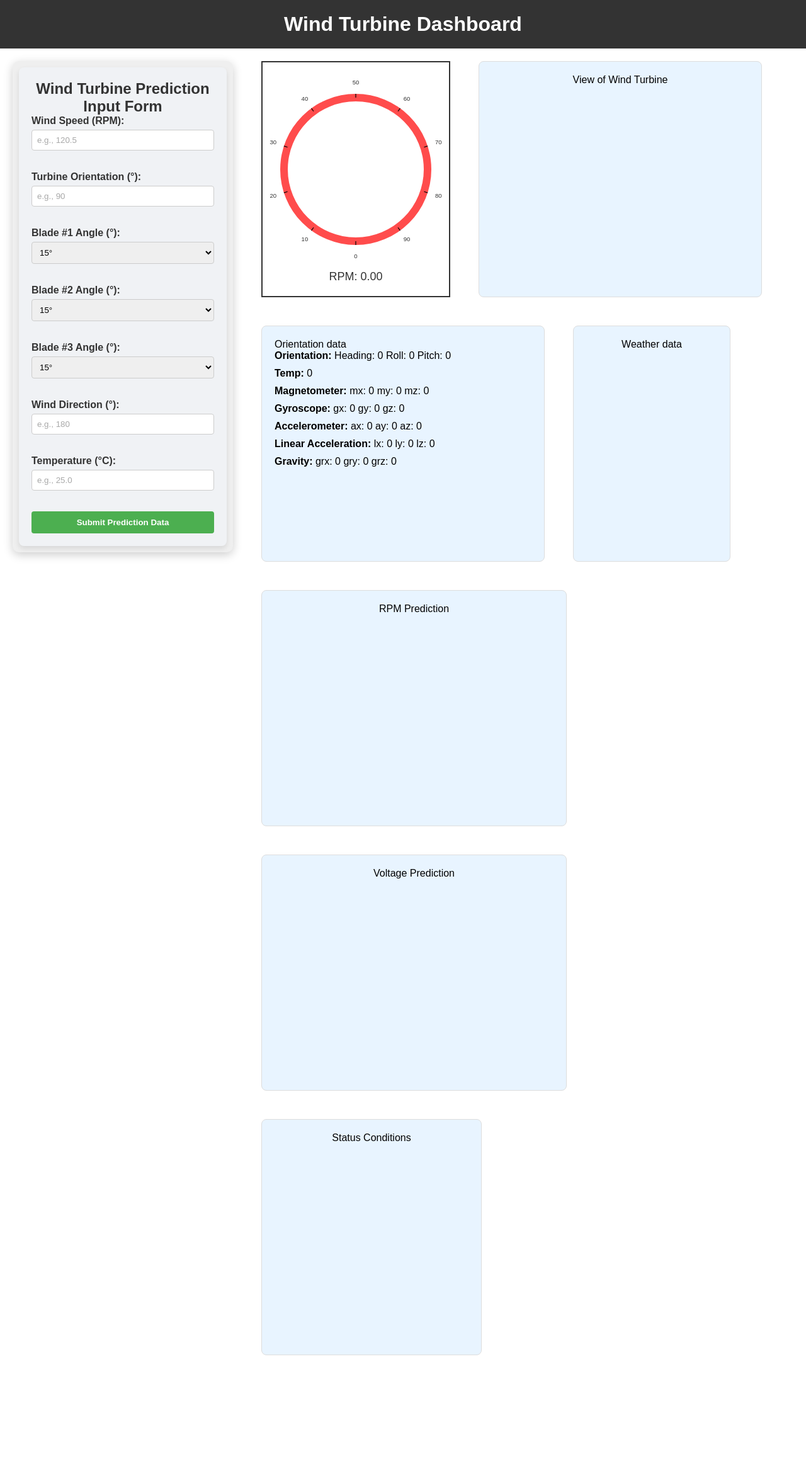
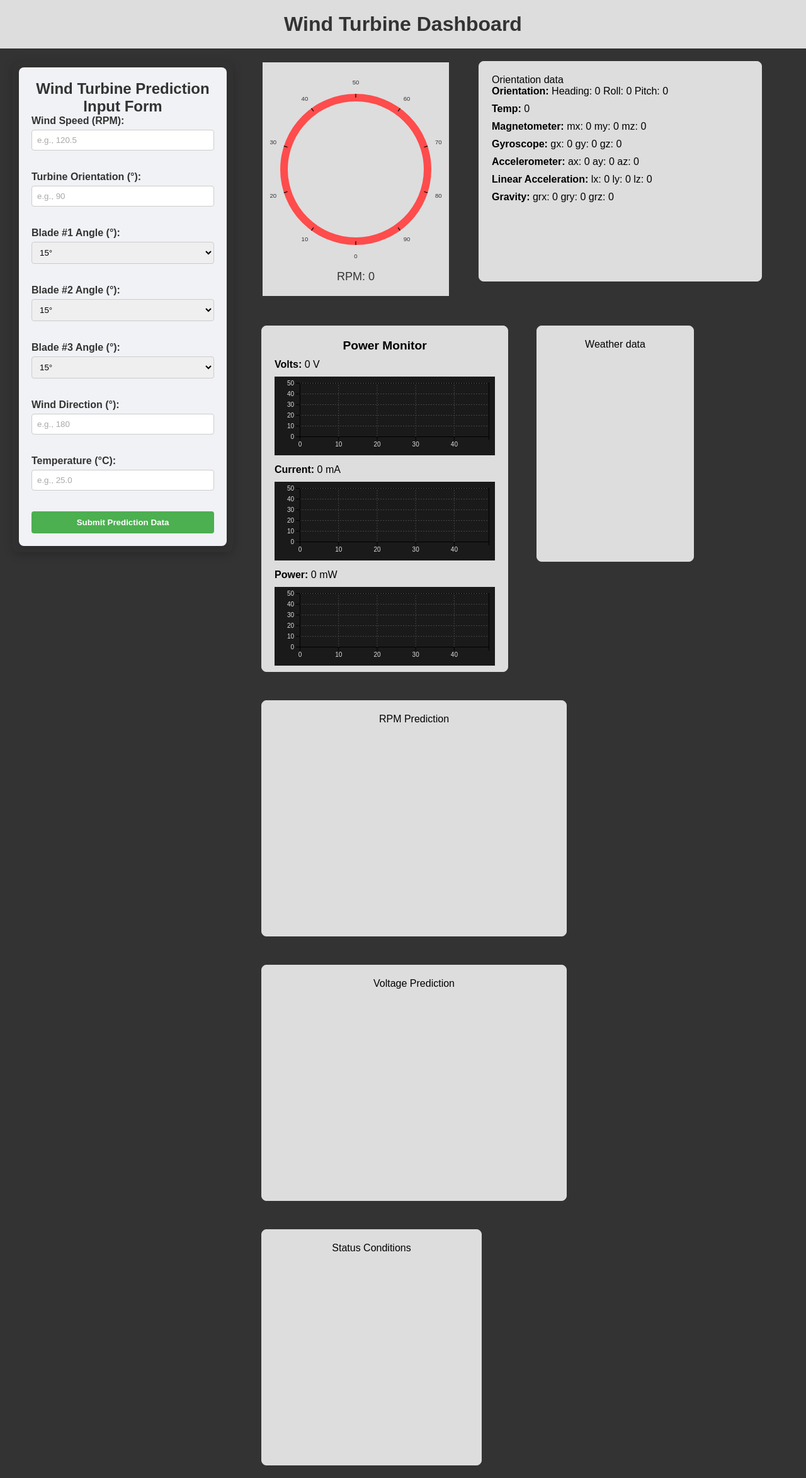
Before and after one commit to RyanSeidel/WindTurbine, a Flask app: page /socket in a window 1280 px wide. Shown: the whole page at 63% size. Before the commit the page ends 2152 px from the top, so only its background shows below. Run offline with Flask 3, Linux system fonts and the light colour scheme; data that the repository does not hold is empty; some libraries are stand-ins or nearby versions.

Commit message:
updated voltage on dashboard
- working on the 3D object

```diff
--- a/docker/custom-dashboard/app.py
+++ b/docker/custom-dashboard/app.py
@@ -30,7 +30,10 @@
     'accelerometer': 'wind_turbine/accelerometer',
     'linear_acceleration': 'wind_turbine/linear_acceleration',
     'gravity': 'wind_turbine/gravity',
-    'calibration': 'wind_turbine/calibration'
+    'calibration': 'wind_turbine/calibration',
+    'voltage': 'wind_turbine/volt',
+    'power': 'wind_turbine/power',
+    'current': 'wind_turbine/current'
 }
 
 # Initialize MQTT client
@@ -71,7 +74,12 @@
         socketio.emit('gravity_data', {'gravity': payload})
     elif topic == MQTT_TOPICS['calibration']:
         socketio.emit('calibration_data', {'calibration': payload})
-
+    elif topic == MQTT_TOPICS['voltage']:
+        socketio.emit('voltage_data', {'voltage': float(payload)})
+    elif topic == MQTT_TOPICS['power']:
+        socketio.emit('power_data', {'power': float(payload)})
+    elif topic == MQTT_TOPICS['current']:
+        socketio.emit('current_data', {'current': float(payload)})
 
     print(f"Received message: {payload} on topic {topic}", flush=True)
 
@@ -86,30 +94,30 @@
 def socket_page():
     return render_template('socket.html')
 
-@app.route('/api/data')
-def get_data():
-    try:
-        query = f'''
-        from(bucket: "{INFLUXDB_BUCKET}")
-        |> range(start: -5m)
-        |> filter(fn: (r) => r["_measurement"] == "RPM Measurement")
-        |> filter(fn: (r) => r["_field"] == "rpm")
-        |> keep(columns: ["_time", "_value"])
-        '''
-        tables = client.query_api().query(query=query)
+# @app.route('/api/data')
+# def get_data():
+#     try:
+#         query = f'''
+#         from(bucket: "{INFLUXDB_BUCKET}")
+#         |> range(start: -5m)
+#         |> filter(fn: (r) => r["_measurement"] == "RPM Measurement")
+#         |> filter(fn: (r) => r["_field"] == "rpm")
+#         |> keep(columns: ["_time", "_value"])
+#         '''
+#         tables = client.query_api().query(query=query)
 
-        # Extract the data from the query response
-        data = [{"_time": record["_time"], "_value": record["_value"]} for table in tables for record in table.records]
+#         # Extract the data from the query response
+#         data = [{"_time": record["_time"], "_value": record["_value"]} for table in tables for record in table.records]
 
-        print("Data fetched from InfluxDB:", data)  # Log the fetched data
+#         print("Data fetched from InfluxDB:", data)  # Log the fetched data
 
-        if data:
-            return jsonify(data)  # Return the data as JSON
-        else:
-            return jsonify({"status": "Connected to InfluxDB, but no data found"})
+#         if data:
+#             return jsonify(data)  # Return the data as JSON
+#         else:
+#             return jsonify({"status": "Connected to InfluxDB, but no data found"})
 
-    except Exception as e:
-        return jsonify({"status": "Failed to connect to InfluxDB", "error": str(e)})
+#     except Exception as e:
+#         return jsonify({"status": "Failed to connect to InfluxDB", "error": str(e)})
 
 # def fetch_and_emit_data():
 #     while True:
--- a/docker/custom-dashboard/static/css/style.css
+++ b/docker/custom-dashboard/static/css/style.css
@@ -17,8 +17,8 @@
 /* Header styling */
 header {
   padding: 20px;
-  background-color: #333;
-  color: #fff;
+  background-color: #ddd;
+  color: #333;
   text-align: center;
   width: 100%;
 }
@@ -26,6 +26,7 @@
 /* Container to align form and side items */
 .dashboard-container {
   display: flex;
+  background-color: #333;
   align-items: flex-start;
   width: 100%;
   padding: 20px;
@@ -50,6 +51,7 @@
 .gauge-container {
   display: flex;
   flex-direction: column;
+  background-color: #ddd;
   align-items: center;
   justify-content: center;
   text-align: center;
@@ -62,23 +64,70 @@
 
 /* Individual data containers with fixed dimensions */
 .voltage-container{
-  background-color: rgba(30, 144, 255, 0.1); /* Light blue with transparency */
-  width: 450px;
-  height: 375px;
+  background-color: #ddd;
+  height: 550px;
   padding: 20px;
   border-radius: 8px;
   text-align: center;
   border: 1px solid #ddd;
   box-sizing: border-box;
 }
+
+.chart svg {
+  background-color: #1a1a1a; /* Dark gray background for charts */
+}
+
+.chart .x-axis text, .chart .y-axis text {
+  fill: #ddd; /* Neon green for axis labels */
+  font-size: 10px;
+}
+
+.chart .grid line {
+  stroke: #444;
+  stroke-dasharray: 2,2; /* Dashed lines for grid */
+}
+
+#multiLineChart {
+  display: flex;
+  flex-direction: column;
+  gap: 10px; /* Adds space between each section */
+}
+
+#multiLineChart > div {
+  text-align: left; /* Aligns text to the left */
+}
+
+
+
+.monitor-title {
+    font-weight: bold;
+    margin: 0;
+    font-size: 1.2em;
+}
+
+.monitor-row {
+    display: flex;
+    justify-content: center;
+    gap: 20px; /* Space between each unit */
+    margin-top: 10px;
+    font-size: 1em;
+}
+
+.monitor-row div {
+    display: flex;
+    align-items: center;
+    font-size: 1em;
+}
+
 .orientation-container {
   background-color: rgba(30, 144, 255, 0.1); /* Light blue with transparency */
   width: 450px;
-  height: auto; /* Adjust height automatically based on content */
+  height: 350px; /* Adjust height automatically based on content */
   padding: 20px;
   border-radius: 8px;
   text-align: left; /* Aligns all text inside the container to the left */
   border: 1px solid #ddd;
+  background-color: #ddd;
   box-sizing: border-box;
 }
 
@@ -92,6 +141,7 @@
   width: 250px;
   height: 375px;
   padding: 20px;
+  background-color: #ddd;
   border-radius: 8px;
   text-align: center;
   border: 1px solid #ddd;
@@ -102,6 +152,7 @@
   width: 485px;
   height: 375px;
   padding: 20px;
+  background-color: #ddd;
   border-radius: 8px;
   text-align: center;
   border: 1px solid #ddd;
@@ -113,6 +164,7 @@
   width: 485px;
   height: 375px;
   padding: 20px;
+  background-color: #ddd;
   border-radius: 8px;
   text-align: center;
   border: 1px solid #ddd;
@@ -124,6 +176,7 @@
   width: 350px;
   height: 375px;
   padding: 20px;
+  background-color: #ddd;
   border-radius: 8px;
   text-align: center;
   border: 1px solid #ddd;
--- a/docker/custom-dashboard/static/js/RPM.js
+++ b/docker/custom-dashboard/static/js/RPM.js
@@ -215,7 +215,144 @@
 });
 
 
+// Connecting BMEO055 Sensor to move a 3D object!! using Three.js
 
 
+// Voltage Sensor Ina260
+    // Listen for voltage data and update the 'volt' element
+    const maxDataPoints = 50;
+
+    // Data storage for each metric
+    const dataPoints = {
+        voltage: [],
+        current: [],
+        power: []
+    };
+
+    // Set up chart dimensions
+
+const margin = { top: 10, right: 10, bottom: 30, left: 40 };
+const width = 350 - margin.left - margin.right;  // Adjust width to fit container
+const height = (375 / 3) - margin.top - margin.bottom;  // Divide height by 3 for each chart
+
+
+    // Function to create a chart
+    const createChart = (id, color, yDomain = [0, 50]) => {
+        const svg = d3.select(id)
+            .append("svg")
+            .attr("width", width + margin.left + margin.right)
+            .attr("height", height + margin.top + margin.bottom)
+            .append("g")
+            .attr("transform", `translate(${margin.left},${margin.top})`);
+
+        const x = d3.scaleLinear().domain([0, maxDataPoints - 1]).range([0, width]);
+        const y = d3.scaleLinear().domain(yDomain).range([height, 0]);
+
+        // Add grid lines for X and Y axes
+        svg.append("g")
+            .attr("class", "grid")
+            .attr("transform", `translate(0,${height})`)
+            .call(d3.axisBottom(x).ticks(5).tickSize(-height).tickFormat(''))
+            .selectAll("line")
+            .attr("stroke", "#444")
+            .attr("stroke-dasharray", "2,2");
+
+        svg.append("g")
+            .attr("class", "grid")
+            .call(d3.axisLeft(y).ticks(4).tickSize(-width).tickFormat(''))
+            .selectAll("line")
+            .attr("stroke", "#444")
+            .attr("stroke-dasharray", "2,2");
+
+        // X and Y axes with limited ticks
+        svg.append("g")
+            .attr("class", "x-axis")
+            .attr("transform", `translate(0,${height})`)
+            .call(d3.axisBottom(x).ticks(5))
+            .selectAll("text")
+            .attr("fill", "#00FF9F"); // Neon green for x-axis labels
+
+        svg.append("g")
+            .attr("class", "y-axis")
+            .call(d3.axisLeft(y).ticks(4)) // Set Y-axis to show only 4 ticks
+            .selectAll("text")
+            .attr("fill", "#00FF9F"); // Neon green for y-axis labels
+
+        // Define line generator
+        const line = d3.line()
+            .x((d, i) => x(i))
+            .y(d => y(d))
+            .curve(d3.curveMonotoneX);
+
+        // Define area generator for shading
+        const area = d3.area()
+            .x((d, i) => x(i))
+            .y0(height)
+            .y1(d => y(d))
+            .curve(d3.curveMonotoneX);
+
+        // Append shaded area
+        const areaPath = svg.append("path")
+            .datum([])
+            .attr("fill", color)
+            .attr("opacity", 0.2);  // Light opacity for shading
+
+        // Append line with neon color
+        const linePath = svg.append("path")
+            .datum([])
+            .attr("fill", "none")
+            .attr("stroke", color)
+            .attr("stroke-width", 2)
+            .attr("filter", "url(#neon-glow)"); // Glow filter
+
+        return { svg, line, linePath, area, areaPath, y };
+    };
+
+
+    // Create charts for each metric
+    const charts = {
+        voltage: createChart("#voltageChart", "red"),
+        current: createChart("#currentChart", "orange"),
+        power: createChart("#powerChart", "green")
+    };
+
+    // Function to update each chart
+    const updateChart = (chart, data, value) => {
+        if (data.length >= maxDataPoints) data.shift();
+        data.push(value);
+
+        // Update y-axis domain within a capped range
+        const maxDataValue = Math.min(d3.max(data) || 50, 50); // Cap max Y-axis to 50 for voltage
+        chart.y.domain([0, maxDataValue]);
+
+        // Generate 4 evenly spaced tick values based on the current domain
+        const tickValues = d3.range(0, maxDataValue + 1, maxDataValue / 3);
+
+        // Update line and shaded area with new data
+        chart.linePath.datum(data).attr("d", chart.line);
+        chart.areaPath.datum(data).attr("d", chart.area);
+
+        // Update y-axis with exactly 4 ticks
+        chart.svg.select(".y-axis")
+            .transition()
+            .duration(500)
+            .call(d3.axisLeft(chart.y).tickValues(tickValues).tickFormat(d3.format(".2f")));
+    };
+
+    // Listen for Socket.IO events and update DOM & charts
+    socket.on('voltage_data', (data) => {
+        document.getElementById('volt').textContent = data.voltage.toFixed(2);
+        updateChart(charts.voltage, dataPoints.voltage, data.voltage);
+    });
+
+    socket.on('current_data', (data) => {
+        document.getElementById('currents').textContent = data.current.toFixed(2);
+        updateChart(charts.current, dataPoints.current, data.current);
+    });
+
+    socket.on('power_data', (data) => {
+        document.getElementById('powerunit').textContent = data.power.toFixed(2);
+        updateChart(charts.power, dataPoints.power, data.power);
+    });
 
 });
--- a/docker/custom-dashboard/templates/socket.html
+++ b/docker/custom-dashboard/templates/socket.html
@@ -70,10 +70,8 @@
             </div>
 
             <!-- Additional data containers -->
-            <div class="voltage-container">
-                <p>View of Wind Turbine</p>
-                <video id="webcam" width="320" height="240" autoplay></video>
-            </div>
+
+
             <div class="orientation-container">
                 <p>Orientation data</p>
                 <div id="Ori"><strong>Orientation:</strong> Heading: <span id="heading">0</span> Roll: <span id="roll">0</span> Pitch: <span id="pitch">0</span></div>
@@ -84,6 +82,25 @@
                 <div id="linear_acceleration"><strong>Linear Acceleration:</strong> lx: <span id="lx">0</span> ly: <span id="ly">0</span> lz: <span id="lz">0</span></div>
                 <div id="gravity"><strong>Gravity:</strong> <span id="gravity-values">grx: 0 gry: 0 grz: 0</span></div>
             </div>
+
+            <div class="voltage-container">
+                <p class="monitor-title">Power Monitor</p>
+
+                <div class="monitor-row">
+
+                </div>
+                    <!-- Separate charts for each metric -->
+             <div id="multiLineChart">
+                <div id="Volts"><strong>Volts:</strong> <span id="volt">0</span> V</div>
+                 <div id="voltageChart" class="chart"></div>
+                 <div id="Current"><strong>Current:</strong> <span id="currents">0</span> mA</div>
+                 <div id="currentChart" class="chart"></div>
+                 <div id="Power"><strong>Power:</strong> <span id="powerunit">0</span> mW</div>
+                 <div id="powerChart" class="chart"></div>
+            </div>
+            </div>
+
+
             <div class="weather-container">
                 <p>Weather data</p>
             </div>
```
Also changed, not shown: 3 other files.
